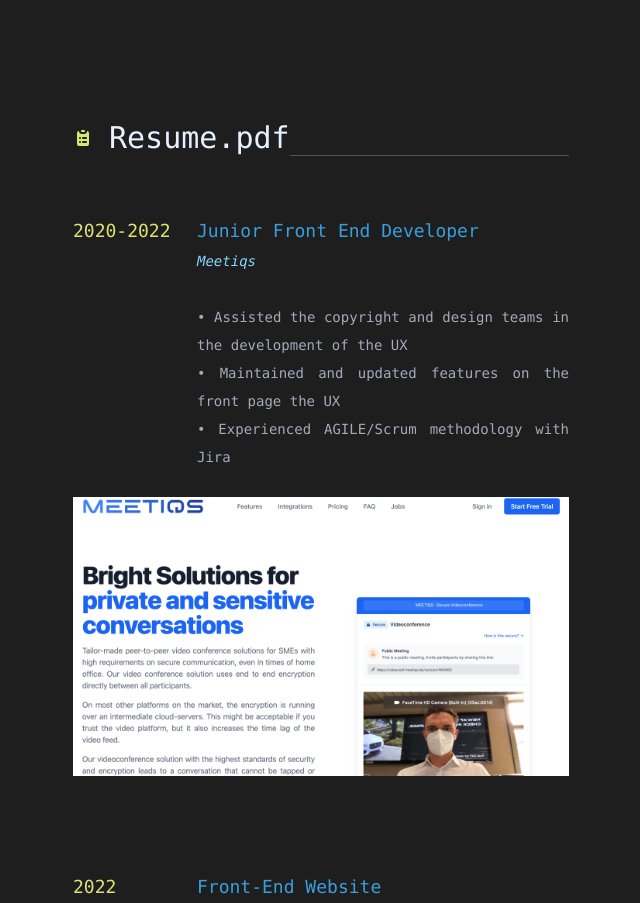
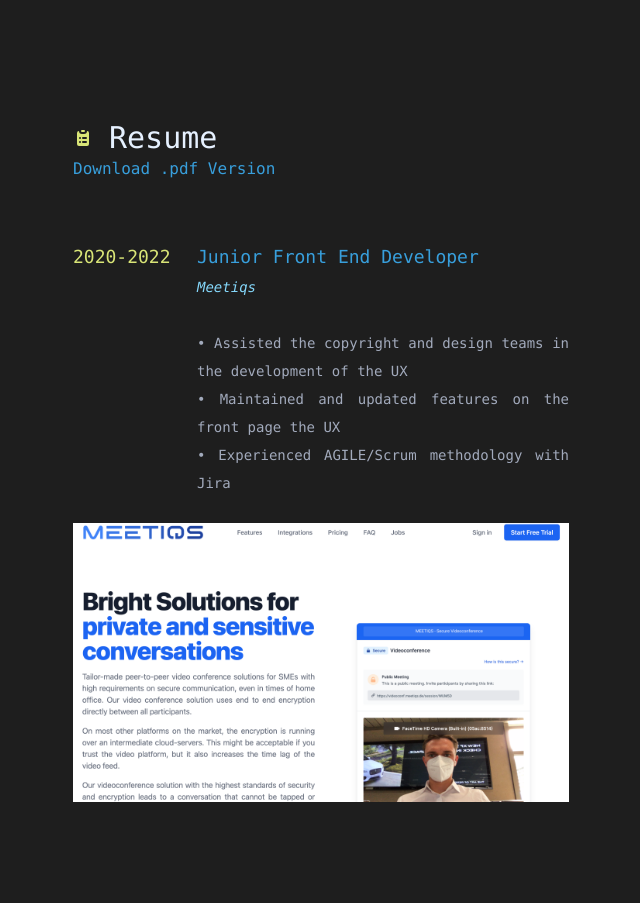
Before and after one commit to Riuqlav/Portifolio-H, a React (Create React App) app: page / in a window 1280 px wide. Shown: the part 1320-2223 px from the top of the page, without its empty margins (471-1111 px from the left). Built offline with nearby package versions, Linux system fonts and the light colour scheme.

Commit message:
Fixed pdf

```diff
--- a/src/pages/Resume.js
+++ b/src/pages/Resume.js
@@ -13,17 +13,20 @@
       id="Resume"
       className="lg:w-1/2 mt-64 mb-4 text-justify mx-12 lg:mr-60 lg:ml-auto"
     >
+      <a href={cv} target="_blank ">
         <div>
           <div className="table">
             <ClipboardListIcon className="h-5 w-5 mr-4 text-yellow_vs" />{" "}
             <code className="table-cell text-[#e6f1ff] text-3xl mt-5 whitespace-nowrap">
-            <a href={cv} target="_blank ">
-              Resume.pdf
-            </a>
+              Resume
             </code>
+          </div>
+          <div className="w-3/4">
+            <code className="text-blue_vs">Download .pdf Version</code>{" "}
             <div className="table-cell border-b border-b-[#e6f1ff] border-opacity-25 w-full"></div>
           </div>
         </div>
+      </a>
       <div className="text-[#a2aabc] text-lg mt-5">
         <div className="flex flex-row pt-10">
           <div className="w-1/4 ">
```
Also changed, not shown: 9 other files (tests, documents, lock files or other folders). Lines whose indentation alone changed are shown as unchanged.
